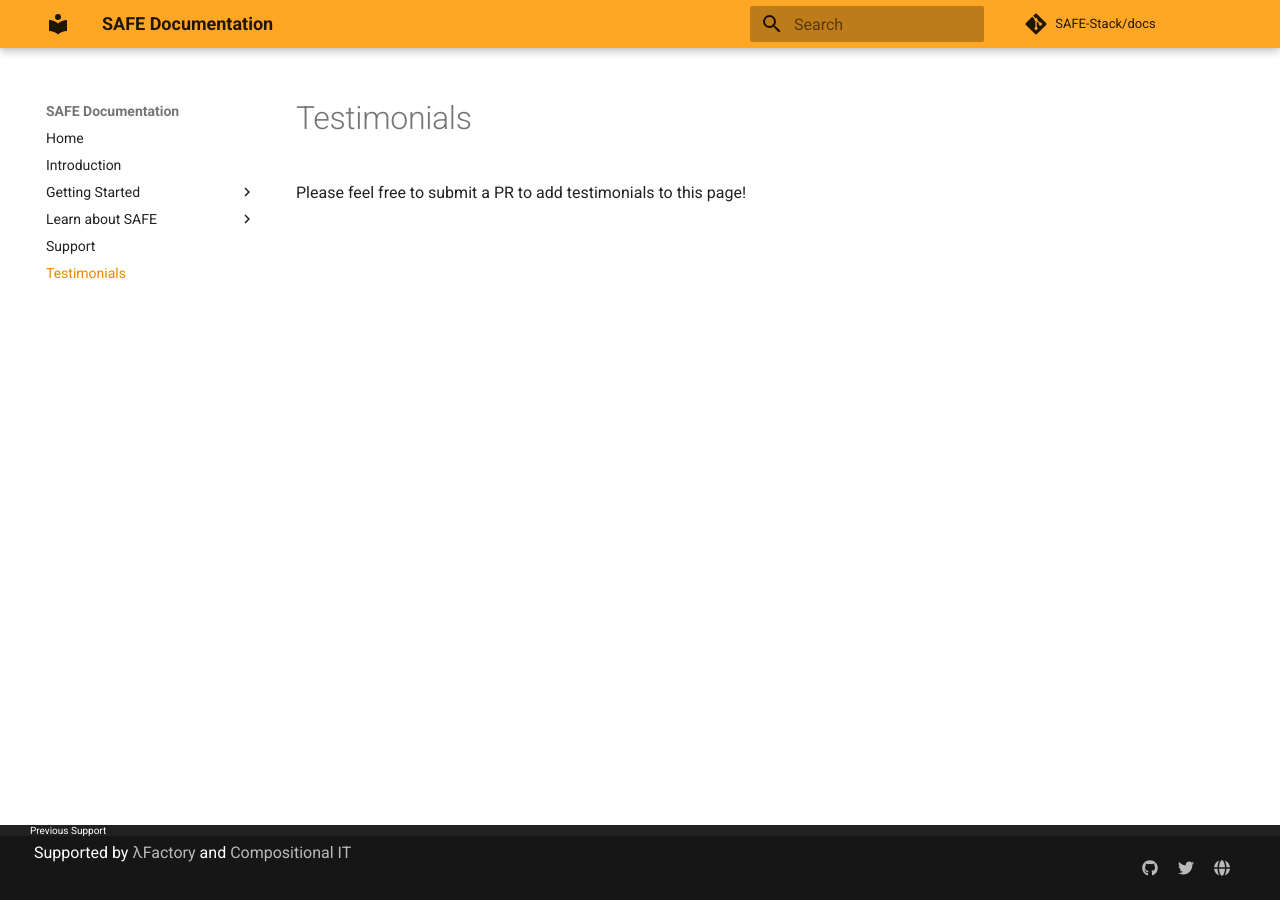
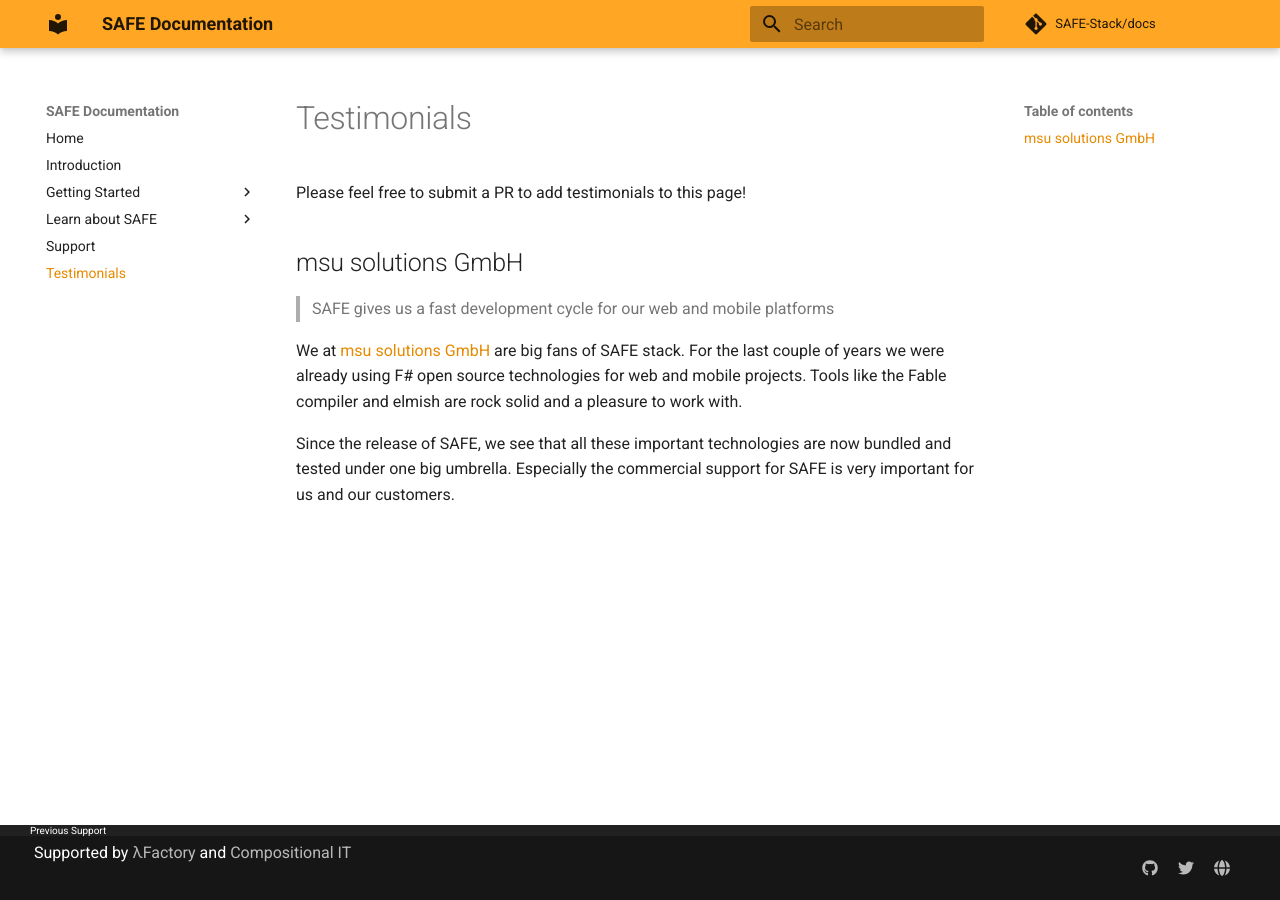
Before and after one commit to SAFE-Stack/docs, an MkDocs documentation site: the page built from docs/testimonials.md, in a window 1280 px wide. Built offline with MkDocs 1.6.1 and Material for MkDocs 9.7.7, drawn with Linux system fonts in a browser that asks for light colours; comment, search, counter and statistics services are not loaded; old or Windows-style settings are respelled for this version of MkDocs.

Commit message:
msu tesimonial

```diff
--- a/docs/testimonials.md
+++ b/docs/testimonials.md
@@ -1 +1,11 @@
 Please feel free to submit a PR to add testimonials to this page!
+
+
+## msu solutions GmbH
+
+> SAFE gives us a fast development cycle for our web and mobile platforms
+
+We at [msu solutions GmbH](https://msu-solutions.de/) are big fans of SAFE stack. For the last couple of years we were already using F# open source technologies for web and mobile projects. Tools like the Fable compiler and elmish are rock solid and a pleasure to work with.
+
+Since the release of SAFE, we see that all these important technologies are now bundled and tested under one big umbrella.
+Especially the commercial support for SAFE is very important for us and our customers.
```
